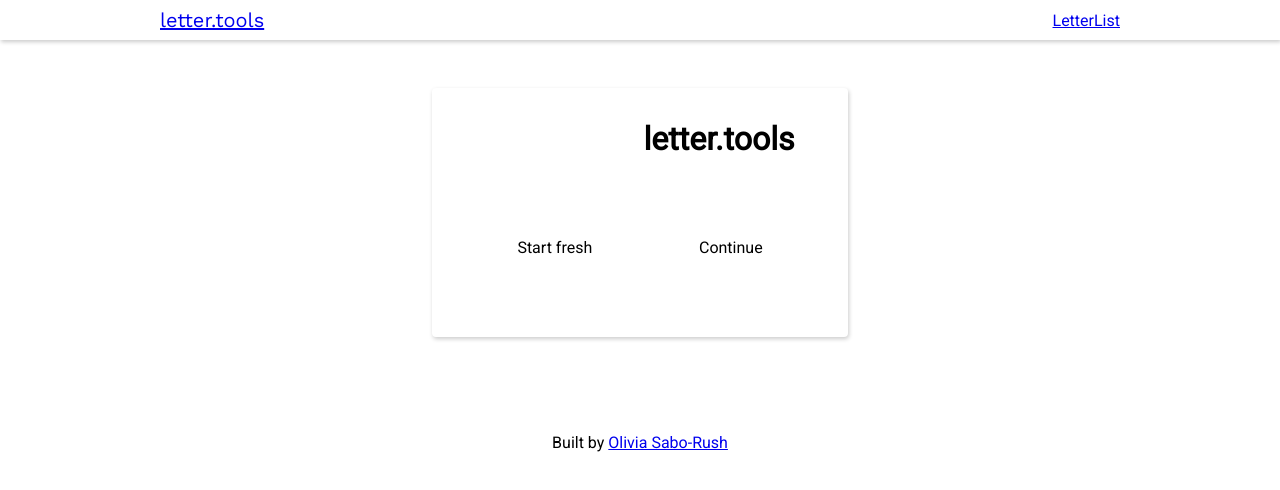
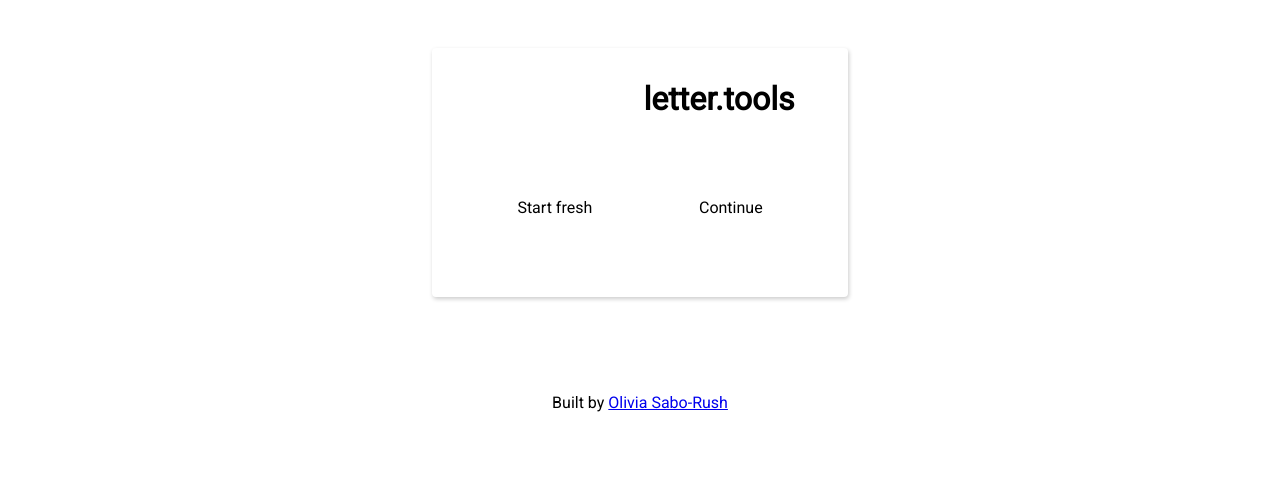
Before and after one commit to livrush/letter.tools, a React (Create React App) app: page / in a window 1280 px wide. Shown: the top 490 px of the page. Built offline with nearby package versions, Linux system fonts and the light colour scheme.

Commit message:
display header only if not on home page

```diff
--- a/src/App.jsx
+++ b/src/App.jsx
@@ -16,7 +16,10 @@ function App() {
   return (
     <div className="App">
       <Router>
-        <Header />
+        <Switch>
+          <Route path="/" exact component={null} />
+          <Route component={Header} />
+        </Switch>
         <Switch>
           <Route path="/" exact component={HomePage} />
           <Route path="/letter" component={connect(mapStateToProps)(LetterPage)} />
```
